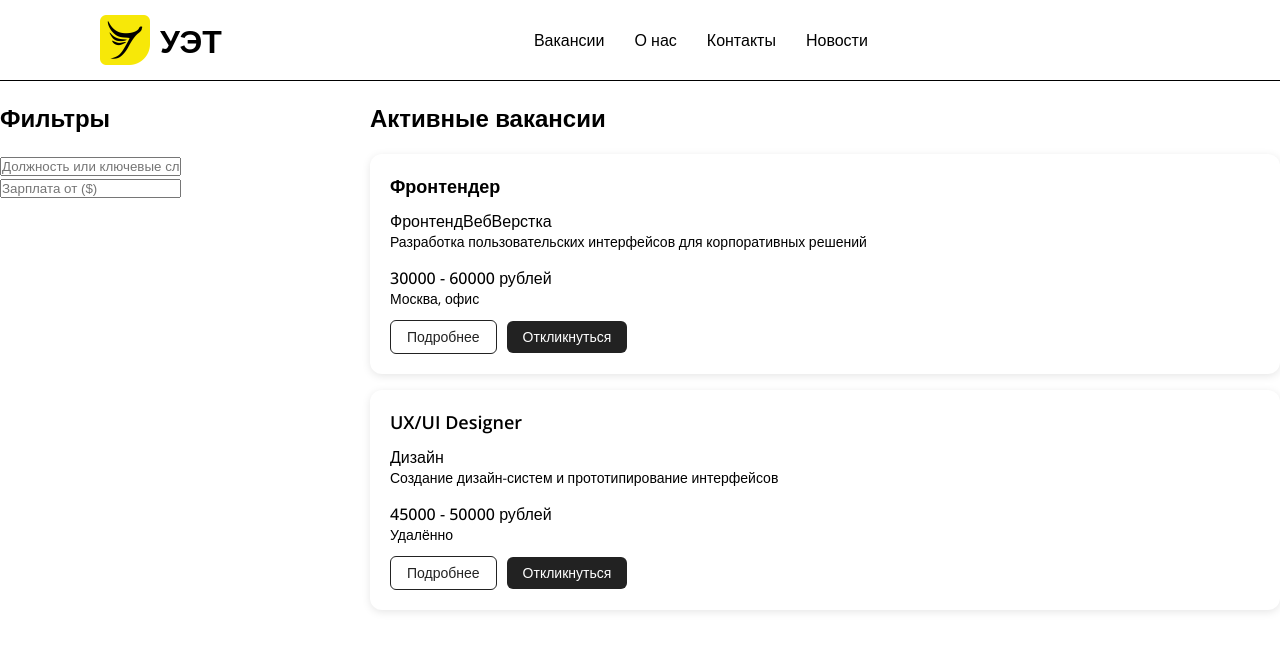
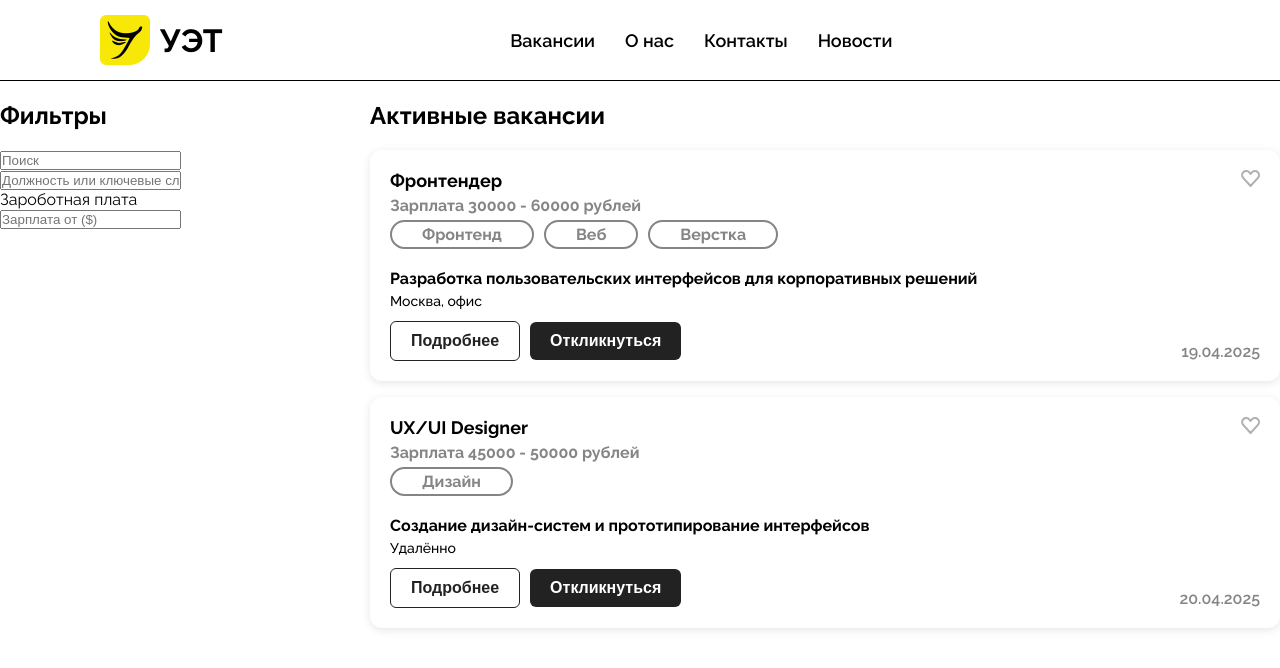
Before and after one commit to D1n8/Website-for-TD-UET-frontend, a React (Vite) app: page /vacancies in a window 1280 px wide. Shown: the top 668 px of the page. Built offline with nearby package versions, Linux system fonts and the light colour scheme.

Commit message:
update vacancyCard and header

```diff
--- a/index.html
+++ b/index.html
@@ -6,8 +6,7 @@
   <meta name="viewport" content="width=device-width, initial-scale=1.0" />
   <link rel="preconnect" href="https://fonts.googleapis.com">
   <link rel="preconnect" href="https://fonts.gstatic.com" crossorigin>
-  <link
-    href="https://fonts.googleapis.com/css2?family=Open+Sans:ital,wght@0,300..800;1,300..800&family=Ubuntu:ital,wght@0,300;0,400;0,500;0,700;1,300;1,400;1,500;1,700&display=swap"
+  <link href="https://fonts.googleapis.com/css2?family=Raleway:ital,wght@0,100..900;1,100..900&display=swap"
     rel="stylesheet">
   <title>Вакансии ТД УЭТ</title>
 </head>
--- a/src/components/EmploymentType.tsx
+++ b/src/components/EmploymentType.tsx
@@ -4,7 +4,7 @@ interface IEmplomentTypeProps {
 
 function EmploymentType({ type }: IEmplomentTypeProps) {
     return (
-        <div className="employment-type">
+        <div className="employment-type__item">
             <span className="employment-type__text">{type}</span>
         </div>
     )
--- a/src/components/Header.tsx
+++ b/src/components/Header.tsx
@@ -16,10 +16,10 @@ function Header() {
                 <h1 className="title">УЭТ</h1>
             </div>
             <nav className="nav">
-                <a onClick={() => history(VACANCIES_LIST_ROUTE)} className="nav__item"><span>Вакансии</span></a>
-                <a onClick={() => history(ABOUT_ROUTE)} className="nav__item"><span>О нас</span></a>
-                <a onClick={() => history(CONTACTS_ROUTE)} className="nav__item"><span>Контакты</span></a>
-                <a onClick={() => history(NEWS_ROUTE)} className="nav__item"><span>Новости</span></a>
+                <a onClick={() => history(VACANCIES_LIST_ROUTE)} className="nav__item">Вакансии</a>
+                <a onClick={() => history(ABOUT_ROUTE)} className="nav__item">О нас</a>
+                <a onClick={() => history(CONTACTS_ROUTE)} className="nav__item">Контакты</a>
+                <a onClick={() => history(NEWS_ROUTE)} className="nav__item">Новости</a>
             </nav>
         </div>
     )
--- a/src/components/VacancyCard.tsx
+++ b/src/components/VacancyCard.tsx
@@ -2,21 +2,34 @@
 import { useNavigate } from 'react-router-dom';
 import { IVacancyCard } from '../modules';
 import { VACANCY_DETAILS_ROUTE } from '../consts';
+import EmploymentType from './EmploymentType';
 
 export const VacancyCard = (props: IVacancyCard) => {
   const history = useNavigate()
   return (
     <div className="vacancy-card">
-      <div className="vacancy-card__header">
+      <div className="vacancy-card__container">
         <h3 className="vacancy-card__title">{props.title}</h3>
+        <svg className='favorite' width="19" height="17" viewBox="0 0 19 17" fill="none" xmlns="http://www.w3.org/2000/svg">
+          <path d="M16.7998 2.21876C18.3464 3.7654 18.4057 6.25412 16.9343 7.87258L9.56199 15.9815L2.19062 7.87256C0.719294 6.2541 0.778548 3.76534 2.32519 2.2187C4.05211 0.491783 6.89622 0.649585 8.42187 2.55665L9.5625 3.9819L10.7021 2.55649C12.2278 0.649423 15.0729 0.491839 16.7998 2.21876Z" stroke="#B0B0B0" stroke-width="2" stroke-linecap="round" stroke-linejoin="round" />
+        </svg>
+
+        <p className="vacancy-card__salary">Зарплата {props.salary_min} - {props.salary_max} рублей</p>
+        <div className="employment-type">
+          {props?.employment_type.map((item) =>
+            <EmploymentType key={item} type={item} />
+          )}
+        </div>
+        <p className="vacancy-card__description">{props.description}</p>
+        <p className="vacancy-card__location">{props.location}</p>
+        <div className="btns-container">
+          <button onClick={() => history(VACANCY_DETAILS_ROUTE + `/${props.id}`)} className="vacancy-card__button vacancy-card__button_more">Подробнее</button>
+          <button className="vacancy-card__button vacancy-card__button_submit">Откликнуться</button>
+        </div>
+        <p className="date">{props.published_at}</p>
       </div>
-      <span className='vacancy-card__employment'>{props.employment_type}</span>
 
-      <p className="vacancy-card__description">{props.description}</p>
-      <span className="vacancy-card__salary">{props.salary_min} - {props.salary_max} рублей</span>
-      <span className="vacancy-card__location">{props.location}</span>
-      <button onClick={() => history(VACANCY_DETAILS_ROUTE + `/${props.id}`)} className="vacancy-card__button vacancy-card__button_more">Подробнее</button>
-      <button className="vacancy-card__button vacancy-card__button_submit">Откликнуться</button>
+
     </div>
   );
 };
--- a/src/components/pages/Vacancies.tsx
+++ b/src/components/pages/Vacancies.tsx
@@ -12,14 +12,11 @@ const Vacancies = () => {
       <div className="vacancies__container">
         <div className="filters">
           <h2 className="filters__title">Фильтры</h2>
-          <input
-            type="text"
-            placeholder="Должность или ключевые слова"
-          />
-          <input
-            type="number"
-            placeholder="Зарплата от ($)"
-          />
+          <input type="text" placeholder='Поиск'/>
+          <input type="text" placeholder="Должность или ключевые слова"/>
+
+          <p className="salary">Зароботная плата</p>
+          <input type="number" placeholder="Зарплата от ($)"/>
         </div>
 
         <div className="vacancies-list">
--- a/src/components/pages/VacancyDetails.tsx
+++ b/src/components/pages/VacancyDetails.tsx
@@ -13,7 +13,7 @@ const VacancyDetails = () => {
                 <h2 className="vacancy-details__title">{vacancy?.title}</h2>
                 <span className="vacancy-details__salary">Зарплата от {vacancy?.salary_min} рублей</span>
                 {vacancy?.employment_type.map((item) =>
-                    <EmploymentType type={ item }/>
+                    <EmploymentType key={item} type={ item }/>
                 )}
             </div>
         </div>
--- a/src/style/css/App.css
+++ b/src/style/css/App.css
@@ -22,8 +22,18 @@
 }
 
 .employment-type {
-  padding: 10px;
-  border: 1px solid black;
+  display: flex;
+  gap: 10px;
+  margin-bottom: 20px;
+}
+.employment-type__item {
+  max-width: -moz-min-content;
+  max-width: min-content;
+  padding: 3px 30px;
+  border: 2px solid rgb(133, 133, 133);
+  border-radius: 16px;
+  font-weight: 700;
+  color: rgb(133, 133, 133);
 }
 
 .vacancy-card {
@@ -33,46 +43,62 @@
   box-shadow: 0 2px 8px rgba(0, 0, 0, 0.1);
   margin-bottom: 16px;
 }
-.vacancy-card__header {
-  margin-bottom: 12px;
+.vacancy-card__container {
+  position: relative;
+}
+.vacancy-card__container .favorite {
+  position: absolute;
+  top: 0;
+  right: 0;
+}
+.vacancy-card__container .date {
+  position: absolute;
+  max-width: -moz-min-content;
+  max-width: min-content;
+  bottom: 0;
+  right: 0;
+  font-weight: 600;
+  color: rgb(133, 133, 133);
 }
 .vacancy-card__title {
   font-size: 18px;
-  font-weight: 600;
-  margin: 0 0 4px 0;
+  font-weight: 700;
+  margin-bottom: 5px;
 }
 .vacancy-card__company {
   font-size: 14px;
   margin: 0;
 }
 .vacancy-card__location {
-  display: flex;
-  gap: 16px;
   margin-bottom: 12px;
   font-size: 14px;
+  font-weight: 500;
 }
 .vacancy-card__salary {
-  margin-bottom: 20px;
-  font-weight: 500;
+  margin-bottom: 5px;
+  font-weight: 700;
+  color: rgb(133, 133, 133);
 }
 .vacancy-card__description {
-  font-size: 14px;
-  margin-bottom: 16px;
+  font-weight: 700;
+  margin-bottom: 5px;
 }
 .vacancy-card__button {
   background: rgb(34, 34, 34);
   color: white;
   border: none;
-  padding: 8px 16px;
+  padding: 10px 20px;
   border-radius: 6px;
   cursor: pointer;
-  font-size: 14px;
+  font-size: 16px;
+  font-weight: 600;
 }
 .vacancy-card__button_more {
+  margin-right: 10px;
+  border: 1px solid rgb(34, 34, 34);
   background-color: white;
   color: rgb(34, 34, 34);
-  border: 1px solid rgb(34, 34, 34);
-  margin-right: 10px;
+  font-weight: 600;
 }
 
 .header {
@@ -97,6 +123,8 @@
   gap: 30px;
 }
 .header .nav a {
+  font-size: 18px;
+  font-weight: 600;
   cursor: pointer;
 }
 
@@ -136,7 +164,7 @@
 }
 
 body {
-  font-family: "Open Sans", sans-serif;
+  font-family: "Raleway", sans-serif;
 }
 
 a {
--- a/src/style/scss/App.scss
+++ b/src/style/scss/App.scss
@@ -10,7 +10,7 @@
 }
 
 body{
-    font-family: "Open Sans", sans-serif;
+    font-family: "Raleway", sans-serif;
 }
 
 a{
--- a/src/style/scss/_header.scss
+++ b/src/style/scss/_header.scss
@@ -22,6 +22,8 @@
         gap: 30px;
 
         a{
+          font-size: 18px;
+          font-weight: 600;
           cursor: pointer;
         }
     }
--- a/src/style/scss/_vacancies.scss
+++ b/src/style/scss/_vacancies.scss
@@ -1,16 +1,17 @@
-.vacancies{
+.vacancies {
     padding-top: 20px;
     max-width: 1400px;
     margin: 0 auto;
-    &__container{
+
+    &__container {
         display: flex;
         gap: 50px;
     }
 
-    .filters{
+    .filters {
         flex: 0 0 25%;
 
-        &__title{
+        &__title {
             margin-bottom: 20px;
         }
     }
@@ -18,15 +19,26 @@
 
 }
 
-.vacancies-list{
+.vacancies-list {
     flex: 1 1 75%;
 
-    &__title{
+    &__title {
         margin-bottom: 20px;
     }
 }
 
-.employment-type{
-    padding: 10px;
-    border: 1px solid black;
+.employment-type {
+    display: flex;
+    gap: 10px;
+    margin-bottom: 20px;
+
+    &__item {
+        max-width: min-content;
+        padding: 3px 30px;
+        border: 2px solid rgba(133, 133, 133, 1);
+        border-radius: 16px;
+        font-weight: 700;
+        color: rgba(133, 133, 133, 1);
+    }
+
 }
--- a/src/style/scss/_vacancyCard.scss
+++ b/src/style/scss/_vacancyCard.scss
@@ -1,18 +1,34 @@
 .vacancy-card {
+
   background: #FFFFFF;
   border-radius: 12px;
   padding: 20px;
   box-shadow: 0 2px 8px rgba(0, 0, 0, 0.1);
   margin-bottom: 16px;
 
-    &__header {
-      margin-bottom: 12px;
+  &__container{
+    position: relative;
+
+    .favorite{
+      position: absolute;
+      top: 0;
+      right: 0;
+    }
+
+    .date{
+      position: absolute;
+      max-width: min-content;
+      bottom: 0;
+      right: 0;
+      font-weight: 600;
+      color: rgb(133, 133, 133);
+    }
   }
 
   &__title {
     font-size: 18px;
-      font-weight: 600;
-      margin: 0 0 4px 0;
+    font-weight: 700;
+    margin-bottom: 5px;
   }
 
   &__company {
@@ -21,36 +37,40 @@
   }
 
   &__location {
-      display: flex;
-      gap: 16px;
     margin-bottom: 12px;
     font-size: 14px;
+    font-weight: 500;
   }
 
   &__salary {
-      margin-bottom: 20px;
-      font-weight: 500;
+    margin-bottom: 5px;
+    font-weight: 700;
+    color: rgb(133, 133, 133);
   }
 
   &__description {
-      font-size: 14px;
-      margin-bottom: 16px;
+    font-weight: 700;
+    margin-bottom: 5px;
   }
 
   &__button {
     background: rgb(34, 34, 34);
     color: white;
     border: none;
-      padding: 8px 16px;
+    padding: 10px 20px;
     border-radius: 6px;
     cursor: pointer;
-      font-size: 14px;
+    font-size: 16px;
+    font-weight: 600;
 
-      &_more{
+    &_more {
+      margin-right: 10px;
+      border: 1px solid rgb(34, 34, 34);
       background-color: white;
       color: rgb(34, 34, 34);
-        border: 1px solid rgb(34, 34, 34);
-        margin-right: 10px;
+      font-weight: 600;
     }
   }
+
+
 }
```
Also changed, not shown: 1 other file (tests, documents, lock files or other folders). Lines whose indentation alone changed are shown as unchanged.
